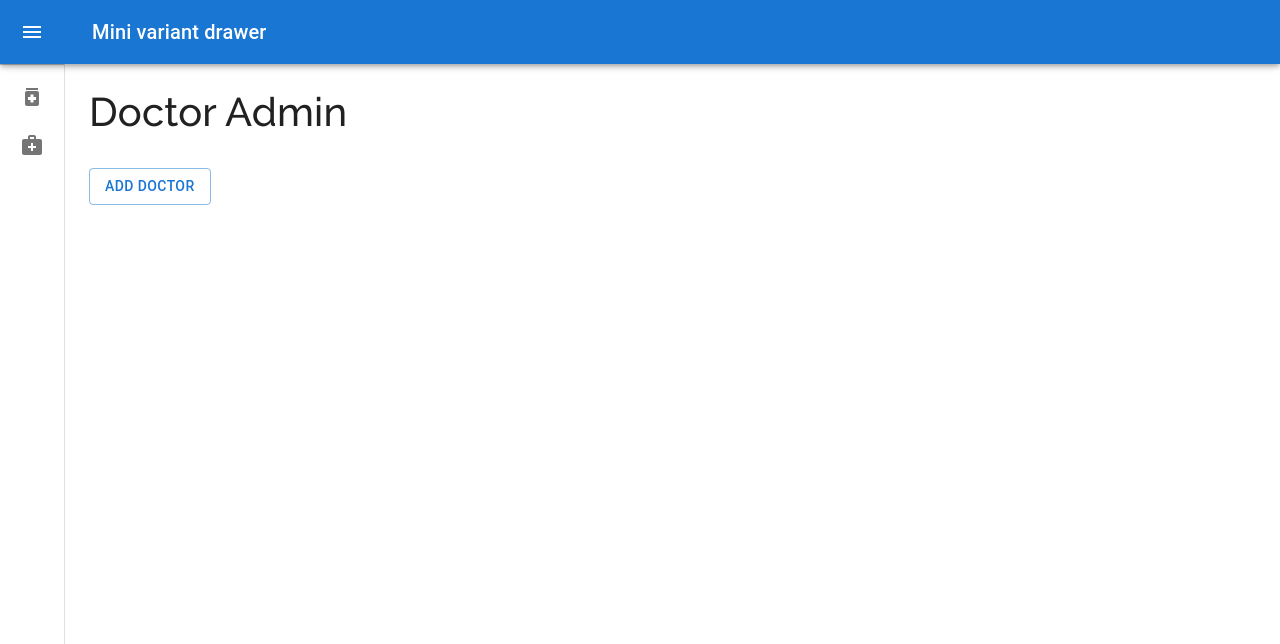
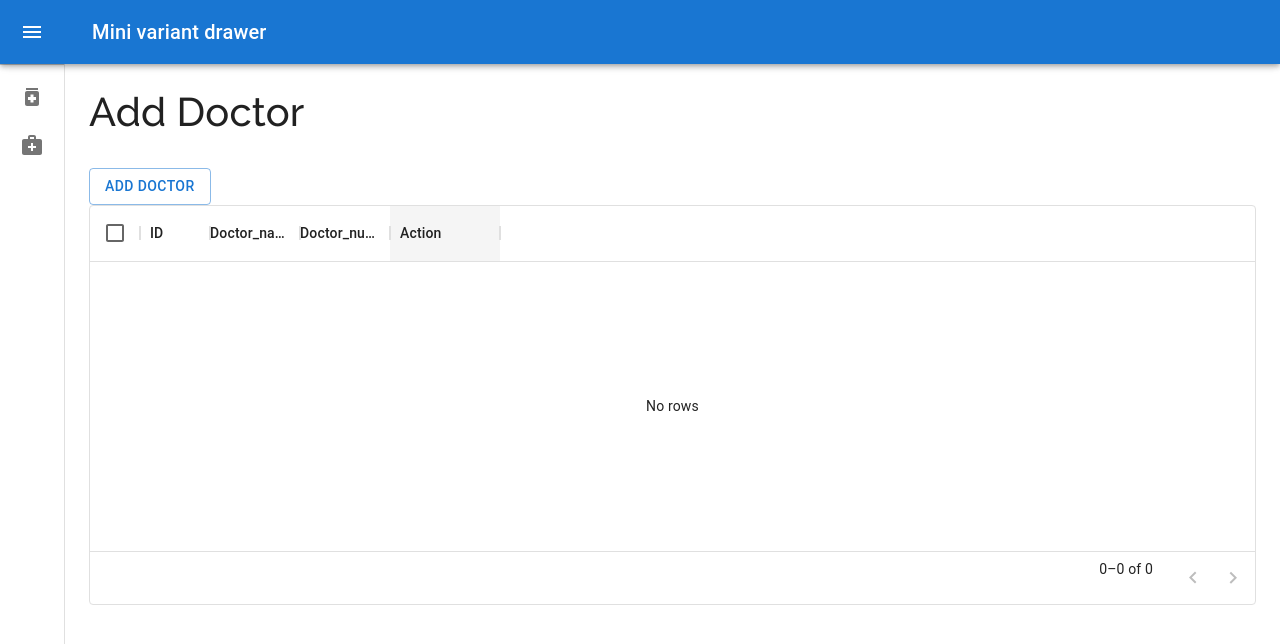
Before and after one commit to aushalsavaliya/cityhospital_website, a React (Create React App) app: page /DoctorAdmin in a window 1280 px wide. Shown: the top 644 px of the page. Built offline with nearby package versions, Linux system fonts and the light colour scheme.

Commit message:
29_9_Display

```diff
--- a/src/Admin/Component/DoctorAdmin.js
+++ b/src/Admin/Component/DoctorAdmin.js
@@ -1,4 +1,4 @@
-import React from 'react';
+import React, { useEffect, useState } from 'react';
 import Button from '@mui/material/Button';
 import TextField from '@mui/material/TextField';
 import Dialog from '@mui/material/Dialog';
@@ -7,26 +7,90 @@ import DialogContent from '@mui/material/DialogContent';
 import DialogContentText from '@mui/material/DialogContentText';
 import DialogTitle from '@mui/material/DialogTitle';
 import * as yup from 'yup';
-import { Formik, Form, useFormik } from 'formik';
+import { Form, Formik, useFormik } from 'formik'
+import { RestoreFromTrash } from '@mui/icons-material';
+import { DataGrid } from '@mui/x-data-grid';
+import IconButton from '@mui/material/IconButton';
+import DeleteIcon from '@mui/icons-material/Delete';
+import EditIcon from '@mui/icons-material/Edit';
+
+function MedicineAdmin(props) {
+
+    const [open, setOpen] = React.useState(false);
+    const [Update, setUpdate] = useState(false);
+    const [did, setdid] = useState(false);
+    const [dopen, setdOpen] = React.useState(false);
+    const [data, setData] = useState([]);
+
+    const getData = () => {
+        let localData = JSON.parse(localStorage.getItem('Doctor'));
+        if (localData !== null) {
+            setData(localData);
+        }
+    }
+
+    const handleDelete = (data) => {
+        setdOpen(true)
+        setdid(data.id)
+    }
+
+    const handleedit = (data) => {
+        setOpen(true)
+        console.log(data);
+        formik.setValues(data);
+        setUpdate(true);
+    }
 
 
-function DoctorAdmin(props) {
+    const handledeletedata = () => {
+        let localData = JSON.parse(localStorage.getItem('Doctor'));
+        let Ddata = localData.filter((l) => l.id !== did);
 
-    const [open, setOpen] = React.useState(false);
+        localStorage.setItem("Doctor", JSON.stringify(Ddata))
+        setData(Ddata);
+        setdOpen(false);
+
+        console.log(Ddata);
+    }
+
+
+    useEffect(() => {
+        getData();
+    }, [])
 
     const handleClickOpen = () => {
         setOpen(true);
+        setUpdate(false);
     };
 
     const handleClose = () => {
         setOpen(false);
+        setUpdate(false);
+        formik.resetForm();
+        setdOpen(false);
     };
 
-    const Doctoradd = (values) => {
+    const handleUpdatedata = (values) => {
+        let localData = JSON.parse(localStorage.getItem("Doctor"))
+        let uData = localData.map((l) => {
+            if (l.id === values.id) {
+                return values;
+            } else {
+                return l;
+            }
+        })
+
+        setData(uData);
+        localStorage.setItem("Doctor", JSON.stringify(uData));
+        handleClose();
+
+    }
+
+    const handleadd = (values) => {
+
         let localData = JSON.parse(localStorage.getItem("Doctor"))
         let id = Math.floor(Math.random() * 100);
         let data = { id: id, ...values }
-
         console.log(localData, data);
         if (localData === null) {
             localStorage.setItem("Doctor", JSON.stringify([data]))
@@ -34,73 +98,138 @@ function DoctorAdmin(props) {
             localData.push(data);
             localStorage.setItem("Doctor", JSON.stringify(localData))
         }
+
+        setOpen(false);
         formik.resetForm();
-        console.log(values);
+        getData();
     }
 
     let schema = yup.object().shape({
-        Doctor_name: yup.string().required("please enter Doctor name"),
-        Doctor_Number: yup.number().required("please enter number"),
+        Doctor_name: yup.string().required('Please enter your Doctor_name'),
+        Doctor_number: yup.string().required('Please enter your Doctor_number'),
     });
 
     const formik = useFormik({
         validationSchema: schema,
         initialValues: {
             Doctor_name: '',
-            Doctor_Number: '',
+            Doctor_number: '',
         },
         onSubmit: values => {
-            Doctoradd(values);
+            if (Update) {
+                handleUpdatedata(values);
+            } else {
+                handleadd(values);
+            }
         },
     });
 
-    const { handleBlur, handleChange, handleSubmit, errors, touched } = formik;
+
+    const columns = [
+        { field: 'id', headerName: 'ID', width: 70 },
+        {
+            field: 'Doctor_name',
+            headerName: 'Doctor_name',
+            type: 'number',
+            width: 90,
+        },
+        {
+            field: 'Doctor_number',
+            headerName: 'Doctor_number',
+            type: 'number',
+            width: 90,
+        },
+        {
+            field: '',
+            headerName: 'Action',
+            width: 110,
+            renderCell: (parms) => (
+                <>
+                    <IconButton aria-label="delete" onClick={() => handleDelete(parms.row)}>
+                        <DeleteIcon />
+                    </IconButton>
+                    <IconButton aria-label="Edit" onClick={() => handleedit(parms.row)}>
+                        <EditIcon />
+                    </IconButton>
+                </>
+            )
+        },
+    ];
+
+
+
+    const { handleChange, handleSubmit, errors, touched, values, handleBlur } = formik;
+
 
 
     return (
         <div>
-            <h1>
-                Doctor Admin
-            </h1>
+            <h1>Add Doctor</h1>
             <br />
+            <div>
                 <Button variant="outlined" onClick={handleClickOpen}>
                     Add Doctor
                 </Button>
+                <br />
+                <div style={{ height: 400, width: '100%' }}>
+                    <DataGrid
+                        rows={data}
+                        columns={columns}
+                        pageSize={5}
+                        rowsPerPageOptions={[5]}
+                        checkboxSelection
+                    />
+                </div>
                 <Dialog open={open} onClose={handleClose}>
-                <DialogTitle>Subscribe</DialogTitle>
-                <Formik values={Formik}>
+                    <DialogTitle>Medicine</DialogTitle>
+                    <Formik value={formik}>
                         <Form onSubmit={handleSubmit}>
                             <DialogContent>
                                 <TextField
                                     margin="dense"
                                     id="Doctor_name"
+                                    name="Doctor_name"
                                     label="Doctor_name"
                                     fullWidth
                                     variant="standard"
+                                    value={values.qty}
                                     onChange={handleChange}
                                     onBlur={handleBlur}
                                 />
                                 <p>{errors.Doctor_name && touched.Doctor_name ? errors.Doctor_name : ''}</p>
                                 <TextField
                                     margin="dense"
-                                id="Doctor_Number"
-                                label="Doctor_Number"
+                                    id="Doctor_number"
+                                    name="Doctor_number"
+                                    label="MDoctor_number"
                                     fullWidth
                                     variant="standard"
+                                    value={values.expiry}
                                     onChange={handleChange}
                                     onBlur={handleBlur}
                                 />
-                            <p>{errors.Doctor_Number && touched.Doctor_Number ? errors.Doctor_Number : ''}</p>
-                        </DialogContent>
+                                <p>{errors.Doctor_number && touched.Doctor_number ? errors.Doctor_number : ''}</p>
                                 <DialogActions>
                                     <Button onClick={handleClose}>Cancel</Button>
-                            <Button type="submit">Add</Button>
+                                    <Button type='submit'>{Update ? "Updata" : "Add"}</Button>
                                 </DialogActions>
+                            </DialogContent>
                         </Form>
                     </Formik>
                 </Dialog>
+                <Dialog open={dopen} onClose={handleClose}>
+                    <DialogTitle>Delete Medicine</DialogTitle>
+                    <DialogContent>
+                        Are You Sure Delete Data
+                    </DialogContent>
+                    <DialogActions>
+                        <Button onClick={handleClose}>No</Button>
+                        <Button onClick={() => handledeletedata()}>Yes</Button>
+                    </DialogActions>
+                </Dialog>
+            </div>
         </div>
     );
 }
 
-export default DoctorAdmin;
+export default MedicineAdmin;
--- a/src/Admin/Component/MedicineAdmin.js
+++ b/src/Admin/Component/MedicineAdmin.js
@@ -7,127 +7,155 @@ import DialogContent from '@mui/material/DialogContent';
 import DialogContentText from '@mui/material/DialogContentText';
 import DialogTitle from '@mui/material/DialogTitle';
 import * as yup from 'yup';
-import { Form, Formik, useFormik } from 'formik';
+import { Form, Formik, useFormik } from 'formik'
+import { RestoreFromTrash } from '@mui/icons-material';
 import { DataGrid } from '@mui/x-data-grid';
 import IconButton from '@mui/material/IconButton';
 import DeleteIcon from '@mui/icons-material/Delete';
 import EditIcon from '@mui/icons-material/Edit';
 
-
 function MedicineAdmin(props) {
 
   const [open, setOpen] = React.useState(false);
+  const [Update, setUpdate] = useState(false);
+  const [did, setdid] = useState(false);
+  const [dopen, setdOpen] = React.useState(false);
   const [data, setData] = useState([]);
-  const [dopen, setdopen] = React.useState(false);
-  const [did, setdid] = React.useState(false);
-  const [Update, setUpdate] = useState(false);
+
+  const getData = () => {
+    let localData = JSON.parse(localStorage.getItem('Medicin'));
+    if (localData !== null) {
+      setData(localData);
+    }
+  }
+
+  const handleDelete = (data) => {
+    setdOpen(true)
+    setdid(data.id)
+  }
+
+  const handleedit = (data) => {
+    setOpen(true)
+    console.log(data);
+    formik.setValues(data);
+    setUpdate(true);
+  }
 
 
+  const handledeletedata = () => {
+    let localData = JSON.parse(localStorage.getItem('Medicin'));
+    let Ddata = localData.filter((l) => l.id !== did);
 
-  const localData = () => {
-    let localData = JSON.parse(localStorage.getItem('Medicines'));
-    setData(localData);
+    localStorage.setItem("Medicin", JSON.stringify(Ddata))
+    setData(Ddata);
+    setdOpen(false);
+
+    console.log(Ddata);
   }
 
+
   useEffect(() => {
-    localData();
-  }, []);
+    getData();
+  }, [])
 
   const handleClickOpen = () => {
     setOpen(true);
     setUpdate(false);
   };
 
-  const handleDelete = (data) => {
-    setdopen(true);
-    setdid(data.id)
+  const handleClose = () => {
+    setOpen(false);
+    setUpdate(false);
+    formik.resetForm();
+    setdOpen(false);
+  };
+
+  const handleUpdatedata = (values) => {
+    let localData = JSON.parse(localStorage.getItem("Medicin"))
+    let uData = localData.map((l) => {
+      if (l.id === values.id) {
+        return values;
+      } else {
+        return l;
+      }
+    })
+
+    setData(uData);
+    localStorage.setItem("Medicin", JSON.stringify(uData));
+    handleClose();
+
   }
 
-  const handelDeleteData = () => {
-    let localData = JSON.parse(localStorage.getItem("Medicines"))
-    let Ddata = localData.filter((l) => l.id !== did)
+  const handleadd = (values) => {
 
-    localStorage.setItem("Medicines", JSON.stringify(Ddata))
-    setData(Ddata)
-    setdopen(false)
-
-    console.log(Ddata);
-  }
-
-  const handleClose = () => {
-    setOpen(false);
-  };
-
-  const handleedit = (data) => {
-    setOpen(true);
-    console.log(data);
-    formik.setValues(data);
-    setUpdate(true);
-  }
-
-
-  const handladd = (values) => {
-
-    let localData = JSON.parse(localStorage.getItem('Medicines'))
+    let localData = JSON.parse(localStorage.getItem("Medicin"))
     let id = Math.floor(Math.random() * 100);
     let data = { id: id, ...values }
     console.log(localData, data);
     if (localData === null) {
-      localStorage.setItem("Medicines", JSON.stringify([data]))
+      localStorage.setItem("Medicin", JSON.stringify([data]))
     } else {
       localData.push(data);
-      localStorage.setItem("Medicines", JSON.stringify(localData))
+      localStorage.setItem("Medicin", JSON.stringify(localData))
     }
+
     setOpen(false);
     formik.resetForm();
+    getData();
   }
 
   let schema = yup.object().shape({
-    name: yup.string().required("please enter name"),
-    Pirce: yup.number().required("please enter pirce"),
-    qnt: yup.string().required("please enter qntity"),
-    expiry: yup.string().required("please enter expiry"),
+    name: yup.string().required('Please enter your name'),
+    price: yup.number().required('Please enter your price'),
+    qty: yup.string().required('Please enter your qty'),
+    expiry: yup.string().required('Please enter your expiry'),
   });
 
   const formik = useFormik({
     validationSchema: schema,
     initialValues: {
       name: '',
-      Pirce: '',
-      qnt: '',
+      qty: '',
+      price: '',
       expiry: '',
+
     },
     onSubmit: values => {
-      handladd(values);
+      if (Update) {
+        handleUpdatedata(values);
+      } else {
+        handleadd(values);
+      }
     },
   });
+
 
   const columns = [
     { field: 'id', headerName: 'ID', width: 70 },
     { field: 'name', headerName: 'Name', width: 130 },
-    { field: 'Pirce', headerName: 'Pirce', width: 130 },
+    { field: 'price', headerName: 'Price', width: 130 },
     {
-      field: 'expiry',
-      headerName: 'expiry',
+      field: 'qty',
+      headerName: 'Qnatity',
       type: 'number',
       width: 90,
     },
     {
-      field: 'qnt',
-      headerName: 'qntity',
+      field: 'expiry',
+      headerName: 'Expiry',
       type: 'number',
       width: 90,
     },
     {
       field: '',
       headerName: 'Action',
-      width: 90,
-      renderCell: (params) => (
+      width: 110,
+      renderCell: (parms) => (
         <>
-          <IconButton aria-label="delete" onClick={() => handleDelete(params.row)}>
+          <IconButton aria-label="delete" onClick={() => handleDelete(parms.row)}>
             <DeleteIcon />
           </IconButton>
-          <IconButton aria-label="delete" onClick={() => handleedit(params.row)}>
+          <IconButton aria-label="Edit" onClick={() => handleedit(parms.row)}>
             <EditIcon />
           </IconButton>
         </>
@@ -136,17 +164,20 @@ function MedicineAdmin(props) {
   ];
 
 
-  const { handleBlur, handleChange, handleSubmit, values, errors, touched } = formik;
+
+  const { handleChange, handleSubmit, errors, touched, values, handleBlur } = formik;
+
 
 
   return (
     <div>
-      <h1>Medicine Admin</h1>
+      <h1>Add Medicine</h1>
       <br />
-      <Button variant="outlined" onClick={handleClickOpen}>
+      <div>
+        <Button variant="outlined" onClick={handleClickOpen}>
         Add Medicine
-      </Button>
-      <div>
+        </Button>
+        <br />
         <div style={{ height: 400, width: '100%' }}>
           <DataGrid
             rows={data}
@@ -157,15 +188,15 @@ function MedicineAdmin(props) {
           />
         </div>
         <Dialog open={open} onClose={handleClose}>
-          <DialogTitle>Add Medicine</DialogTitle>
-          <Formik values={Formik}>
+          <DialogTitle>Medicine</DialogTitle>
+          <Formik value={formik}>
             <Form onSubmit={handleSubmit}>
               <DialogContent>
                 <TextField
                   margin="dense"
                   id="name"
                   name="name"
-                  label="Medicines"
+                  label="Medicine"
                   fullWidth
                   variant="standard"
                   value={values.name}
@@ -175,33 +206,33 @@ function MedicineAdmin(props) {
                 <p>{errors.name && touched.name ? errors.name : ''}</p>
                 <TextField
                   margin="dense"
-                  id="Pirce"
-                  name="Pirce"
-                  label="Pirce"
+                  id="price"
+                  name="price"
+                  label="Medicine Price"
                   fullWidth
                   variant="standard"
-                  value={values.Pirce}
+                  value={values.price}
                   onChange={handleChange}
                   onBlur={handleBlur}
                 />
-                <p>{errors.Pirce && touched.Pirce ? errors.Pirce : ''}</p>
+                <p>{errors.price && touched.price ? errors.price : ''}</p>
                 <TextField
                   margin="dense"
-                  id="qnt"
-                  name="qnt"
-                  label="Qntity"
+                  id="qty"
+                  name="qty"
+                  label="Medicine Quantity"
                   fullWidth
                   variant="standard"
-                  value={values.qnt}
+                  value={values.qty}
                   onChange={handleChange}
                   onBlur={handleBlur}
                 />
-                <p>{errors.qnt && touched.qnt ? errors.qnt : ''}</p>
+                <p>{errors.qty && touched.qty ? errors.qty : ''}</p>
                 <TextField
                   margin="dense"
                   id="expiry"
                   name="expiry"
-                  label="Expiry"
+                  label="Medicine Expiry"
                   fullWidth
                   variant="standard"
                   value={values.expiry}
@@ -211,17 +242,20 @@ function MedicineAdmin(props) {
                 <p>{errors.expiry && touched.expiry ? errors.expiry : ''}</p>
                 <DialogActions>
                   <Button onClick={handleClose}>Cancel</Button>
-                  <Button type="submit">{Update ? "Update" : "Add"}</Button>
+                  <Button type='submit'>{Update ? "Updata" : "Add"}</Button>
                 </DialogActions>
               </DialogContent>
             </Form>
           </Formik>
         </Dialog>
         <Dialog open={dopen} onClose={handleClose}>
-          <DialogTitle>Delete Medicin</DialogTitle>
+          <DialogTitle>Delete Medicine</DialogTitle>
+          <DialogContent>
+            Are You Sure Delete Data
+          </DialogContent>
           <DialogActions>
             <Button onClick={handleClose}>No</Button>
-            <Button onClick={() => handelDeleteData()}>YES</Button>
+            <Button onClick={() => handledeletedata()}>Yes</Button>
           </DialogActions>
         </Dialog>
       </div>
```
Lines whose indentation alone changed are shown as unchanged.
